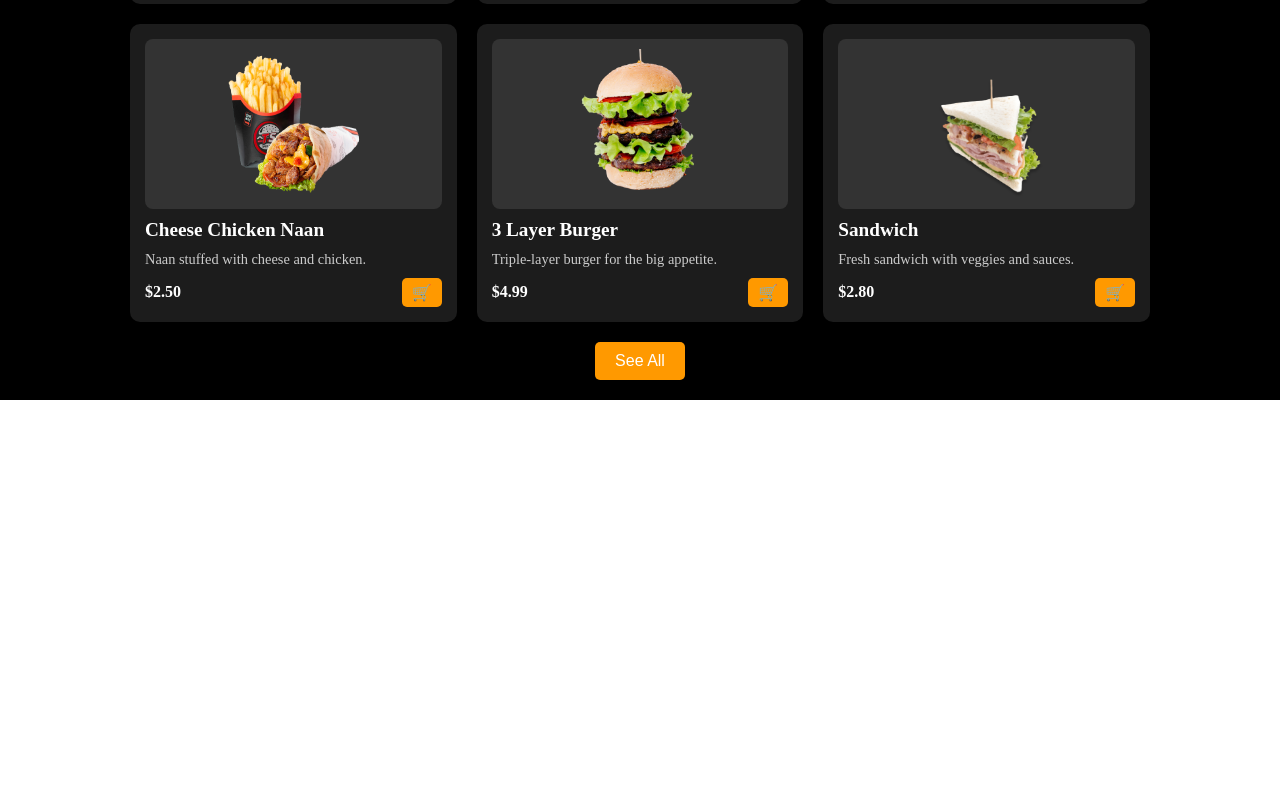
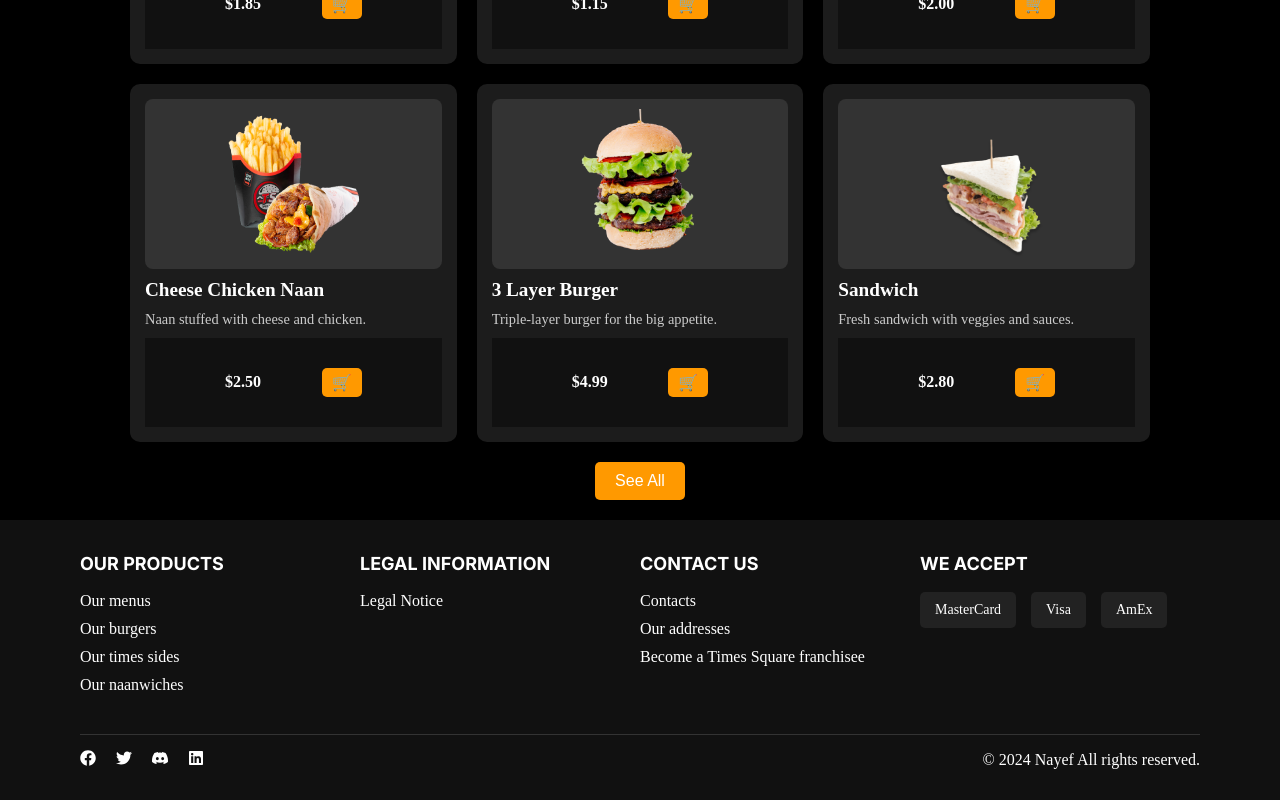
Before and after one commit to olimxon313/Foodi, a Next.js app: page / in a window 1280 px wide. Shown: the part 2360-3160 px from the top of the page. Before the commit the page ends 2760 px from the top, so only its background shows below. Built offline with nearby package versions, Linux system fonts and the light colour scheme.

Commit message:
ready footer

```diff
--- /dev/null
+++ b/app/Footer/footer.scss
@@ -0,0 +1,82 @@
+@import url('https://fonts.googleapis.com/css2?family=Inter:ital,opsz,wght@0,14..32,100..900;1,14..32,100..900&display=swap');
+
+
+.footer {
+    background-color: #111;
+    color: #fff;
+    padding: 30px 80px;
+
+    .footer-container {
+      display: flex;
+      justify-content: space-between;
+      margin-bottom: 30px;
+
+      .footer-column {
+        flex: 1;
+
+        .h4 {
+          font-size: 18px;
+          margin-bottom: 15px;
+          line-height: 1.5;
+          text-transform: uppercase;
+          color: white;
+          font-family: "Inter", sans-serif;
+          font-optical-sizing: auto;
+        }
+
+        ul {
+          list-style: none;
+          padding: 0;
+
+          li {
+            margin-bottom: 10px;
+            font-size: 16px;
+            transition: color 0.3s;
+
+            &:hover {
+              color: #f4a261;
+              cursor: pointer;
+            }
+          }
+        }
+
+        .footer-cards {
+          display: flex;
+          gap: 15px;
+
+          .card {
+            background: #222;
+            color: #fff;
+            font-size: 14px;
+            padding: 10px 15px;
+            border-radius: 5px;
+            transition: background 0.3s, transform 0.3s;
+
+            &:hover {
+              background: #f4a261;
+              transform: translateY(-2px);
+              cursor: pointer;
+            }
+          }
+        }
+      }
+    }
+
+    .footer-bottom {
+      display: flex;
+      justify-content: space-between;
+      align-items: center;
+      border-top: 1px solid #333;
+      padding-top: 15px;
+
+      .footer-socials {
+        display: flex;
+        gap: 20px;
+      }
+
+      p {
+        font-size: 14px;
+        color: #bbb;
+      }
+    }
+  }
--- /dev/null
+++ b/app/Footer/index.jsx
@@ -0,0 +1,56 @@
+import './footer.scss';
+import { FaFacebook } from "react-icons/fa";
+import { FaTwitter } from "react-icons/fa";
+import { BsDiscord } from "react-icons/bs";
+import { FaLinkedin } from "react-icons/fa";
+
+const Footer = () => {
+  return (
+    <footer className="footer">
+      <div className="footer-container">
+        <div className="footer-column">
+          <h4 className='h4'>Our Products</h4>
+          <ul>
+            <li>Our menus</li>
+            <li>Our burgers</li>
+            <li>Our times sides</li>
+            <li>Our naanwiches</li>
+          </ul>
+        </div>
+        <div className="footer-column">
+          <h4 className='h4'>Legal information</h4>
+          <ul>
+            <li>Legal Notice</li>
+          </ul>
+        </div>
+        <div className="footer-column">
+          <h4 className='h4'>Contact us</h4>
+          <ul>
+            <li>Contacts</li>
+            <li>Our addresses</li>
+            <li>Become a Times Square franchisee</li>
+          </ul>
+        </div>
+        <div className="footer-column">
+          <h4 className='h4'>We accept</h4>
+          <div className="footer-cards">
+            <div className="card">MasterCard</div>
+            <div className="card">Visa</div>
+            <div className="card">AmEx</div>
+          </div>
+        </div>
+      </div>
+      <div className="footer-bottom">
+        <div className="footer-socials">
+          <div className="icon">< FaFacebook /></div>
+          <div className="icon"><FaTwitter /></div>
+          <div className="icon"><BsDiscord /></div>
+          <div className="icon"><FaLinkedin /></div>
+        </div>
+        <a className="copyright-link">© 2024 Nayef All rights reserved.</a>
+      </div>
+    </footer>
+  );
+};
+
+export default Footer;
--- a/app/about/index.jsx
+++ b/app/about/index.jsx
@@ -24,7 +24,7 @@ export default function About() {
                     humour and the like.
                 </div>
                 <div className='video'>
-                    <img src="/images/Video-1.png" alt="" />
+                    <a href="https://youtu.be/dQw4w9WgXcQ?si=3xsrZEjwKGVM-_2g" target="_blank"><img src="/images/Video-1.png" alt="" /></a>
                 </div>
             </div>
         </div>
--- a/app/page.tsx
+++ b/app/page.tsx
@@ -1,6 +1,7 @@
 import './landing.scss'
 import About from './about';
 import Menu from './Menu'
+import Footer from './Footer'
 
 export default function Home() {
   return (
@@ -19,6 +20,7 @@ export default function Home() {
       </div>
       < About />
       <Menu />
+      <Footer />
     </main>
   );
 }
```
